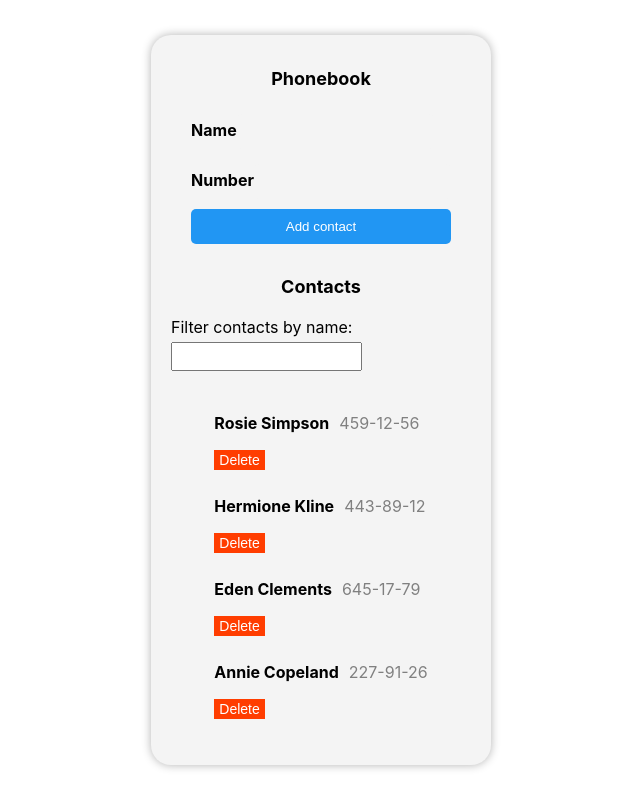
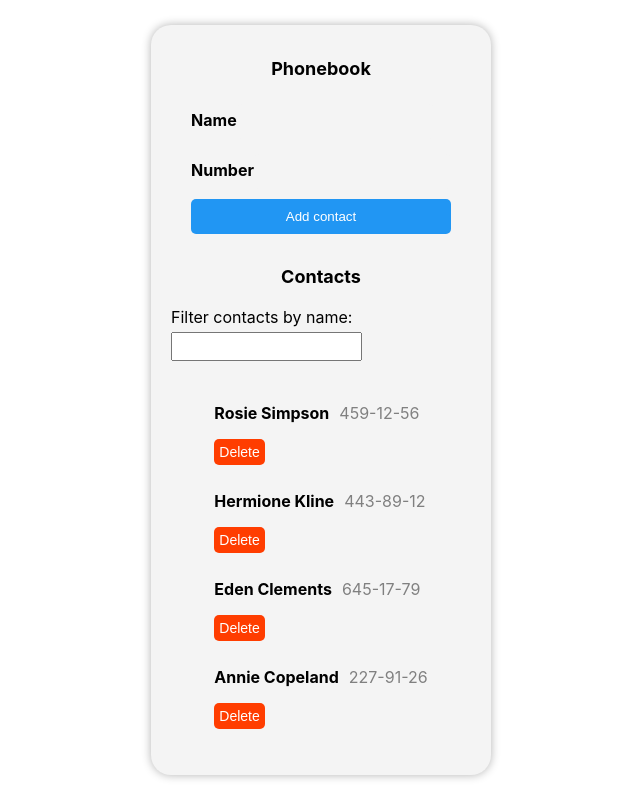
Before and after one commit to Dyhless/react-hw-02-phonebook, a React (Create React App) app: page / in a window 1280 px wide. Shown: the whole page, without its empty margins (319-959 px from the left). Built offline with nearby package versions, Linux system fonts and the light colour scheme.

Commit message:
Update ContactList.styled.js

```diff
--- a/src/components/ContactList/ContactList.styled.js
+++ b/src/components/ContactList/ContactList.styled.js
@@ -24,10 +24,11 @@ export const Number = styled.p`
 `;
 
 export const DeleteButton = styled.button`
-  padding: 2px 5px;
+  padding: 5px;
   background-color: #ff3d00;
   color: #fff;
   border: none;
+  border-radius: 5px;
   cursor: pointer;
   font-size: 14px;
 `;
```
